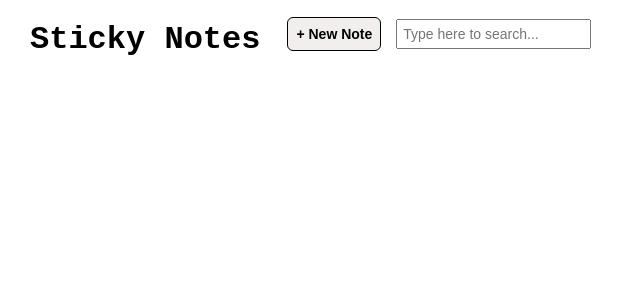
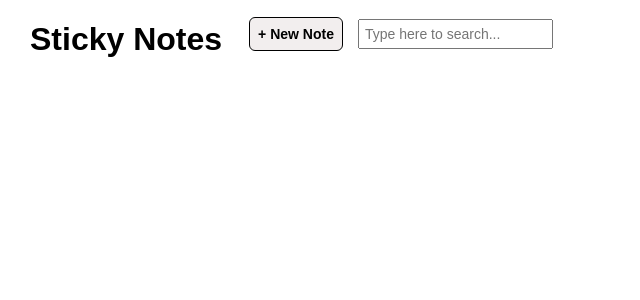
Before and after one commit to sheblair/sticky-notes, a React (Vite) app: page / in a window 1280 px wide. Shown: the top 300 px of the page, without its empty margins (0-640 px from the left). Built offline with nearby package versions, Linux system fonts and the light colour scheme; no server answers.

Commit message:
added feature to generate random note colors via API

```diff
--- a/src/App.jsx
+++ b/src/App.jsx
@@ -1,29 +1,34 @@
 import React, { useState, useEffect } from "react";
 import Header from "./components/Header";
 import NotesList from "./components/NotesList";
-import notesColors from "./notesColors";
 
 export default function App() {
   const [notes, setNotes] = useState(
     JSON.parse(localStorage.getItem("notes")) || []
   );
+  const [searchText, setSearchText] = useState("");
+  const [notesColors, setNotesColors] = useState([]);
 
-  const [searchText, setSearchText] = useState("");
+  useEffect(() => {
+    fetch("https://www.thecolorapi.com/scheme?hex=fffacd&mode=analogic")
+      .then((response) => response.json())
+      .then((data) => {
+        setNotesColors(data.colors.map((color) => color.hex.value));
+      });
+  }, []);
 
   useEffect(() => {
     localStorage.setItem("notes", JSON.stringify(notes));
   }, [notes]);
 
   function addNote() {
-    const randomIndex = Math.floor(Math.random() * notesColors.length);
-    const randomColor = notesColors[randomIndex];
-
     const newNote = {
       id: Date.now(),
       title: "",
       body: "",
       doesMatchSearch: true,
-      backgroundColor: randomColor,
+      backgroundColor:
+        notesColors[Math.floor(Math.random() * notesColors.length)],
     };
 
     setNotes((prevNotes) => [newNote, ...prevNotes]);
--- a/src/index.css
+++ b/src/index.css
@@ -25,7 +25,7 @@ textarea {
 
 .app-header__title {
   margin: 10px 20px 0px;
-  font-family: 'Courier New', monospace;
+  font-family: 'Arial', sans-serif;
   font-weight: 700;
 }
 
--- a/src/notesColors.js
+++ /dev/null
@@ -1,16 +0,0 @@
-const notesColors = [
-    "Azure",
-    "AliceBlue",
-    "Ivory",
-    "Lavender",
-    "LavenderBlush",
-    "LemonChiffon",
-    "LightCyan",
-    "LightYellow",
-    "MistyRose",
-    "PapayaWhip",
-    "PeachPuff",
-    "SeaShell"
-  ];
-
-  export default notesColors;
```
